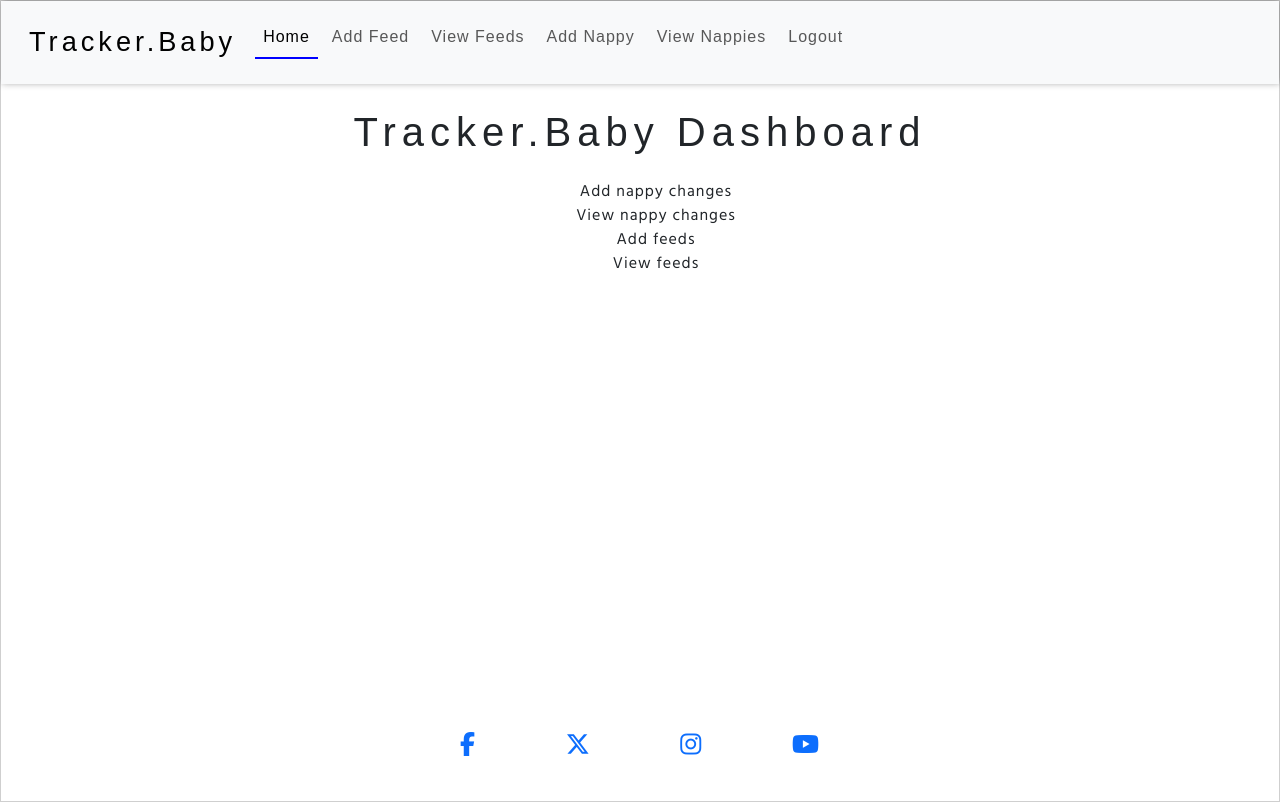
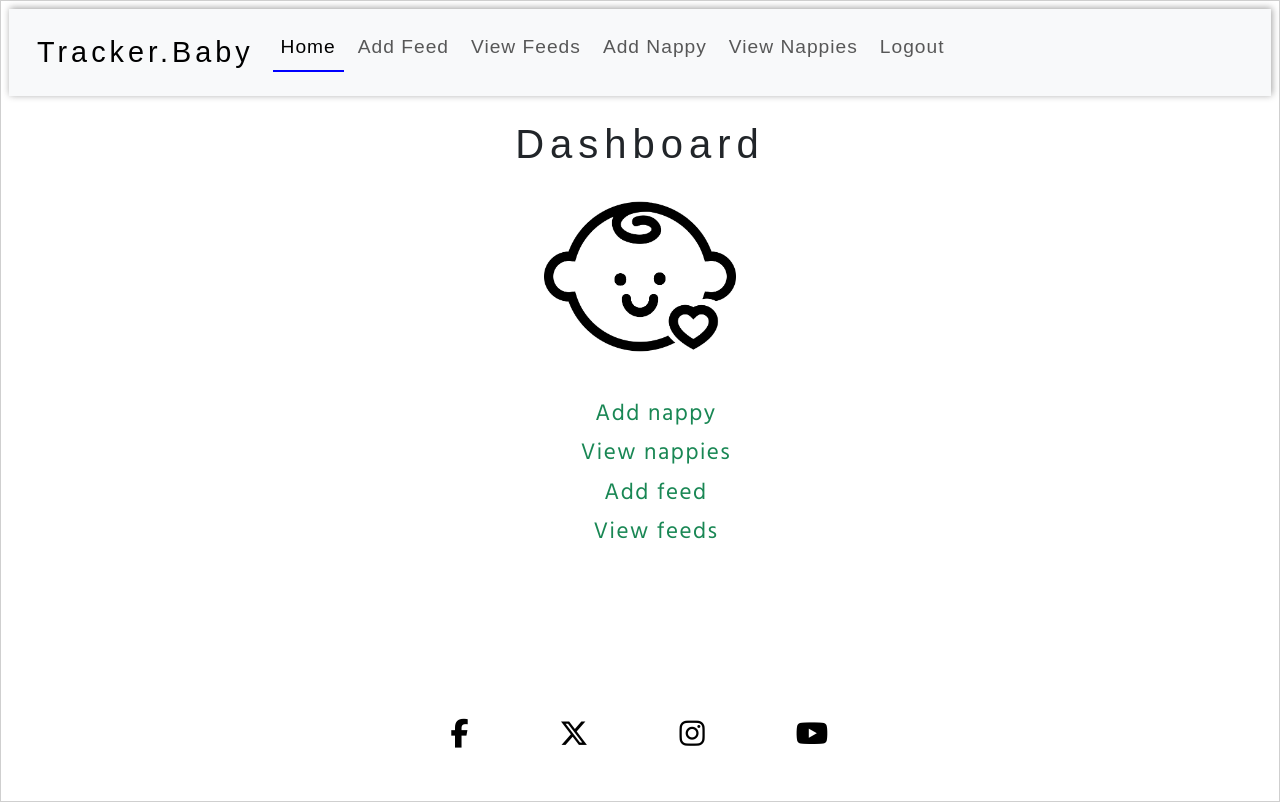
Before and after one commit to sjayawardena/p4-baby-tracker, a Django app: page / in a window 1280 px wide. Run offline with Django 4.2, Linux system fonts and the light colour scheme; a user stored in the database is signed in; some libraries are stand-ins or nearby versions; some web fonts are replaced.

Commit message:
Style all pages via base.css and bootstrap classes

```diff
--- a/feeds/templates/feeds/add_feed.html
+++ b/feeds/templates/feeds/add_feed.html
@@ -15,7 +15,7 @@
         {% csrf_token %}
         {{ form|crispy }}
         <div class="text-center">
-            <button type="submit" class="btn btn-primary mt-2">Enter Feed</button>
+            <button type="submit" class="btn btn-primary btn-lg mt-2 authentication-button">Enter Feed</button>
         </div>
     </form>
 </div>
--- a/feeds/templates/feeds/feeds_list.html
+++ b/feeds/templates/feeds/feeds_list.html
@@ -20,7 +20,7 @@
     style="width: 18rem;">
     <div class="card-body ">
       <a href="{% url 'feed_detail' feed.id %}">
-        <h3 class="card-title">{{feed.feed_type|title}} feed</h3>
+        <h3 class="card-title text-success">{{feed.feed_type|title}} feed</h3>
       </a>
       <h4>{{feed.date_and_time}}</h4>
     </div>
--- a/home/templates/home/index.html
+++ b/home/templates/home/index.html
@@ -1,40 +1,44 @@
 {% extends 'base.html' %}
+
+{% load static %}
 
 {% block title %} Tracker.Baby Home {% endblock %}
 
 {% block content %}
 <div class="container">
     {% if request.user.is_authenticated %}
-    <h1 class="text-center mt-2 page-title">Tracker.Baby Dashboard</h1>
-    <div class="d-flex justify-content-center text-center pt-3">
+        <h1 class="text-center mt-2 page-title">Dashboard</h1>
+    <div class="site-logo-container">
+        <img src="{% static 'images/baby-tracker-logo.webp' %}" alt="Baby head with heart symbol clip art"
+            class="site-logo">
+    </div>
+    <div class="d-flex justify-content-center text-center pt-3 dashboard-options">
         <ul>
-            <li class="home-page-text">Add nappy changes</li>
+            <a href="{% url 'add_nappy_change' %}"><li class="home-page-text dashboard-options-list text-success">Add nappy</li></a>
 
-            <li class="home-page-text">View nappy changes</li>
+            <a href="{% url 'nappy_changes_list' %}"><li class="home-page-text dashboard-options-list text-success">View nappies</li></a>
 
-            <li class="home-page-text">Add feeds</li>
+            <a href="{% url 'add_feed' %}"><li class="home-page-text dashboard-options-list text-success">Add feed</li></a>
 
-            <li class="home-page-text">View feeds</li>
+            <a href="{% url 'feeds_list' %}"><li class="home-page-text dashboard-options-list text-success">View feeds</li></a>
         </ul>
     </div>
 </div>
 {% else %}
 <div class="container">
-    <h1 class="text-center mt-2 page-title">Welcome to Tracker.Baby</h1>
+    <h1 class="text-center mt-2 page-title">Welcome</h1>
+    <div class="site-logo-container">
+        <img src="{% static 'images/baby-tracker-logo.webp' %}" alt="Baby head with heart symbol clip art"
+            class="site-logo">
+    </div>
     <div>
-        <p class="home-page-text text-center mt-2"><a href="/accounts/login/">Sign in</a> or <a href="accounts/signup/">register</a> to:
+        <p class="home-page-text text-center mt-2">
+            Tracker.Baby is your simple and easy way to track and view your baby's feeds and nappy changes.
         </p>
-    </div>
-    <div class="d-flex justify-content-center text-center pt-3">
-        <ul>
-            <li class="home-page-text">Add nappy changes</li>
-
-            <li class="home-page-text">View nappy changes</li>
-
-            <li class="home-page-text">Add feeds</li>
-
-            <li class="home-page-text">View feeds</li>
-        </ul>
+        <p class="home-page-text text-center mt-2">
+            Please <a href="/accounts/login/" class="text-success">sign in</a>, or <a href="accounts/signup/"
+                class="text-success">register</a> to get started.
+        </p>
     </div>
 </div>
 {% endif %}
--- a/nappy_changes/templates/nappy_changes/add_nappy_change.html
+++ b/nappy_changes/templates/nappy_changes/add_nappy_change.html
@@ -15,7 +15,7 @@
         {% csrf_token %}
         {{ form|crispy }}
         <div class="text-center">
-            <button type="submit" class="btn btn-primary mt-2">Enter Nappy Change</button>
+            <button type="submit" class="btn btn-primary btn-lg mt-2 authentication-button">Enter Nappy Change</button>
         </div>
     </form>
 </div>
--- a/nappy_changes/templates/nappy_changes/nappy_changes_list.html
+++ b/nappy_changes/templates/nappy_changes/nappy_changes_list.html
@@ -20,7 +20,7 @@
     aria-label="{{nappy_change.nappy_contents}} nappy from {{nappy_change.date_and_time}}" style="width: 18rem;">
     <div class="card-body ">
       <a href="{% url 'nappy_change_detail' nappy_change.id %}">
-        <h3 class="card-title">{{nappy_change.nappy_contents|title}} nappy</h3>
+        <h3 class="card-title text-success">{{nappy_change.nappy_contents|title}} nappy</h3>
       </a>
       <h4>{{nappy_change.date_and_time}}</h4>
     </div>
--- a/static/css/base.css
+++ b/static/css/base.css
@@ -14,6 +14,7 @@
     /* Root variables - utils
 ++ ADD UTILITY ROOT VARIABLES PER VIDEOS++ */
     --small-box-shadow: 1px -1px 7px 0 #00000061;
+    --small-box-shadow-2: 1px -1px 7px 0 #198754;
     border: 1px solid #00000030;
 }
 
@@ -24,7 +25,9 @@ body {
     flex-direction: column;
     min-height: 100vh;
     font-family: var(--main-font);
-    letter-spacing: 1px;
+    letter-spacing: 1.5px;
+    font-size: 120%;
+    padding: 0.5rem;
 }
 
 main {
@@ -39,13 +42,16 @@ main {
     letter-spacing: 6px;
 }
 
-h1,
-h2,
-h3,
-h4,
-h5,
-h6 {
-    /* ++ADD FONT FAMILY++ */
+/* Authentication pages */
+
+.authentication-pages {
+    font-family: var(--main-font);
+    letter-spacing: 2px;
+}
+
+.authentication-button {
+    background-color: #198754;
+    letter-spacing: 2px;
 }
 
 /* Header/Navbar */
@@ -59,7 +65,7 @@ header {
 .navbar-title {
     font-family: var(--title);
     letter-spacing: 4px;
-    font-size: 170%;
+    font-size: 150%;
 }
 
 .nav-item {
@@ -98,8 +104,35 @@ a.nav-link {
 
 /* Home Page */
 
+a {
+    text-decoration: none;
+}
+
 .home-page-text {
     list-style-type: none;
+}
+
+.site-logo-container {
+    display: flex;
+    flex-direction: row;
+    justify-content: center;
+    align-items: center;
+    justify-items: center;
+    align-items: center;
+}
+
+.site-logo {
+    width: 50%;
+    padding: 0.5rem;
+}
+
+.dashboard-options {
+    font-size: 120%;
+    margin: 5px;
+}
+
+.dashboard-options-list {
+    margin-bottom: 5px;
 }
 
 /* Forms (e.g. sign up etc) */
@@ -191,5 +224,25 @@ footer {
 .social-icon {
     font-size: 150%;
     margin: 3.5vw;
-    /* ADD COLOR FROM ROOT VARIABLES */
+    color: black;
 }
+
+/* MEDIA QUERIES */
+
+@media screen and (min-width: 768px) {
+
+    /* Home Page */
+
+    .site-logo {
+        width: 18%;
+        padding: 0.25rem;
+    }
+
+    .bottle-feed-pic {
+        width: 8%;
+    }
+
+    .list-view-pic-nappy {
+        width: 10%;
+    }
+}
--- a/templates/allauth/account/logout.html
+++ b/templates/allauth/account/logout.html
@@ -5,8 +5,8 @@
 {% block title %}{% trans "Sign Out" %}{% endblock %}
 
 {% block content %}
-<div class="container text-center">
-  <h1>{% trans "Sign Out" %}</h1>
+<div class="container text-center authentication-pages">
+  <h1 class="page-title">{% trans "Sign Out" %}</h1>
 
   <p>{% trans 'Are you sure you want to sign out?' %}</p>
 
@@ -15,7 +15,7 @@
     {% if redirect_field_value %}
     <input type="hidden" name="{{ redirect_field_name }}" value="{{ redirect_field_value }}"/>
     {% endif %}
-    <button type="submit" class="btn btn-primary w-25">{% trans 'Sign Out' %}</button>
+    <button type="submit" class="btn btn-primary btn-lg w-40 authentication-button">{% trans 'Sign Out' %}</button>
   </form>
 </div>
 
```
Also changed, not shown: templates/allauth/account/login.html (+4 -4 lines), templates/allauth/account/signup.html (+4 -4 lines), db.sqlite3.
